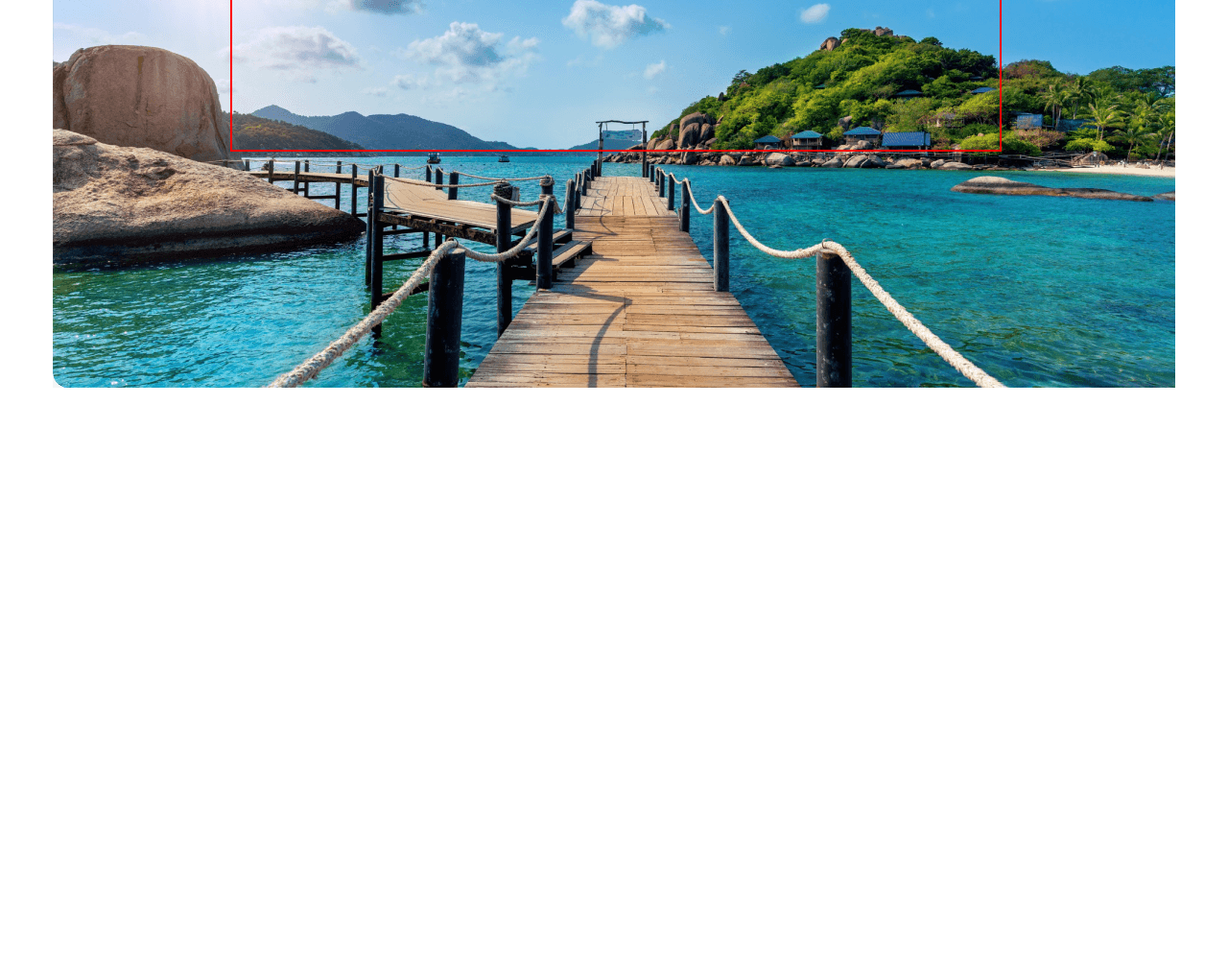
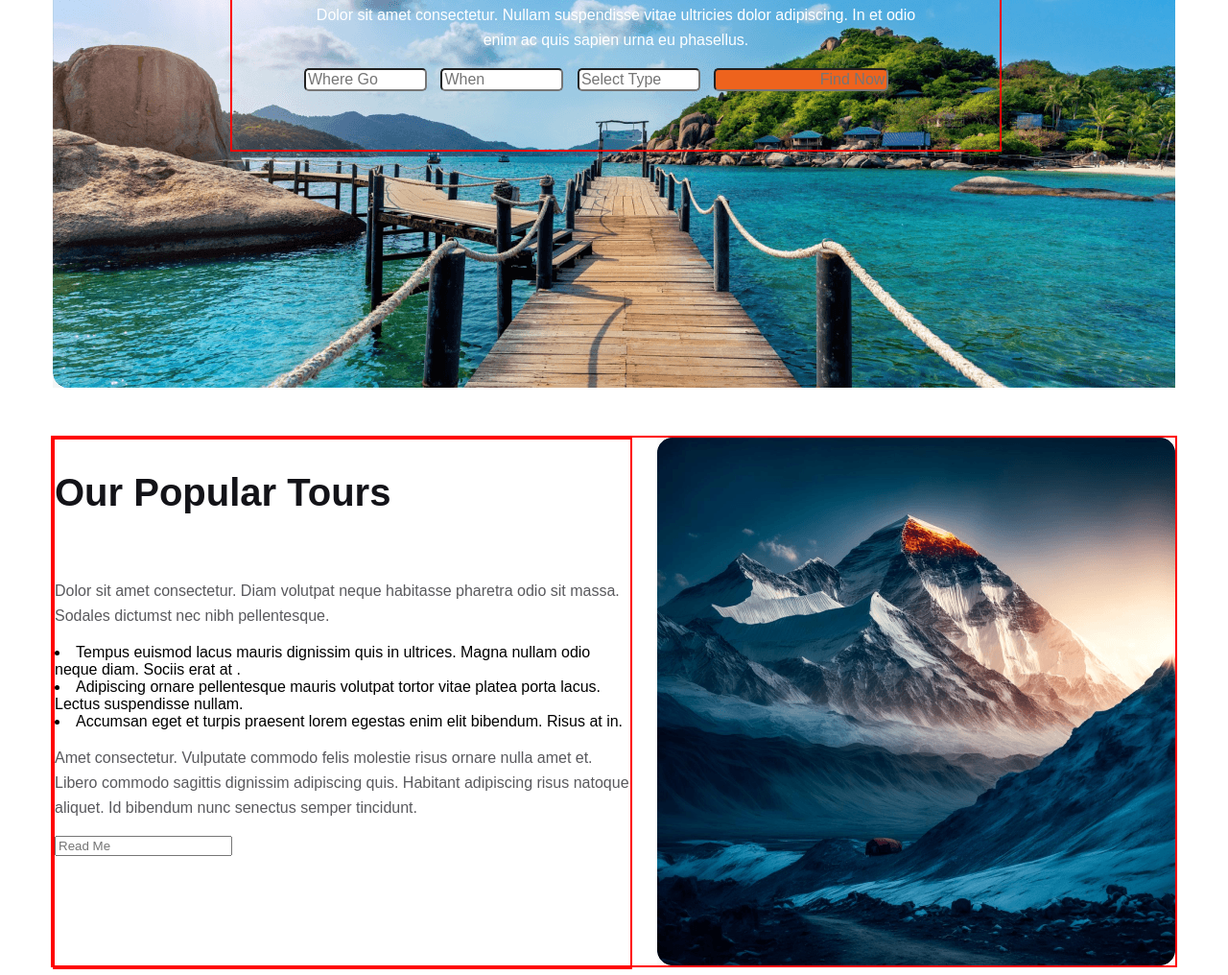
Before and after one commit to belal0124/B9assignment2_H, a plain HTML site: page index.html in a window 1280 px wide. Shown: the part 210-1226 px from the top of the page at 96% size. Before the commit the page ends 800 px from the top, so only its background shows below. Drawn offline with Linux system fonts and the light colour scheme.

Commit message:
I am trying

```diff
--- a/index.html
+++ b/index.html
@@ -25,27 +25,52 @@
             <a>Testimonial</a>
             <a>Blog</a>
             <a>Contact</a>
-
         </div>
     </nav>
-
     <!--nave bar end here -->
    </header>
-<section class="explore-section">
+<section class="banner-section">
     <div style="background: url(./Images/Group\ 13.png);width: 1170px; height: 500px;">
 
-        <div class="explore-container">
+        <div class="banner-container">
             <h1> Explore Your Travel</h1><br>
+            <p>Dolor sit amet consectetur. Nullam suspendisse vitae ultricies dolor adipiscing. In et odio<br> enim ac quis sapien urna eu phasellus. </p>
+            <input class="where"  type="text" name="where" placeholder="Where Go">
+            <input class="when" type="text" name="option" placeholder="When">
+            <input class="select" type="text" name="option" placeholder="Select Type">
+            <input class="find" type="text" name="button" placeholder="Find Now">
         </div>
+    </div>
+</section>
 
+<section class="popular-section">
+    <!-- <div style="background: url(./Images/Group\ 13.png);width: 550px; height: 500px;" >
+    </div> -->
+
+    <div>
+      <div class="popular-image">
+        <img src="./Images/Rectangle 4.png" alt="" width="540px" height="550px">
+      </div>
+
+        <div class="popular-container">
+            <h1> Our Popular Tours</h1><br>
+            <p>Dolor sit amet consectetur. Diam volutpat neque habitasse pharetra odio sit massa. Sodales dictumst nec nibh pellentesque. </p>
+            <li>Tempus euismod lacus mauris dignissim quis in ultrices. Magna nullam odio neque diam. Sociis erat at .</li>
+            <li>Adipiscing ornare pellentesque mauris volutpat tortor vitae platea porta lacus. Lectus suspendisse nullam.</li>
+            <li>Accumsan eget et turpis praesent lorem egestas enim elit bibendum. Risus at in.</li>
+            <p>Amet consectetur. Vulputate commodo felis molestie risus
+                ornare nulla amet et. Libero commodo sagittis dignissim adipiscing quis. Habitant adipiscing risus natoque aliquet. Id bibendum nunc senectus semper tincidunt. </p>
+
+
+            <input class="read-me" type="text" name="read-me" placeholder="Read Me">
+        </div>
 
     </div>
 
-
-
+    <!-- <div>
+        <div class="popular-image"></div>
+    </div> -->
 </section>
-
-
 
    <main>
 
--- a/styles/responsive.css
+++ b/styles/responsive.css
@@ -1,3 +1,3 @@
-@media screen and (max-width: 676px) {
+@media screen and (max-width: 660px) {
 
 }
--- a/styles/style.css
+++ b/styles/style.css
@@ -1,3 +1,6 @@
+@media screen and (max-width: 992px) {
+
+}
 @import url('https://fonts.googleapis.com/css2?family=Poppins:wght@400;500;600&display=swap');
 
 body {
@@ -58,13 +61,12 @@ body {
 
     .items-container a{
         text-decoration: none;
-
     }
     .good{
         color: #FF5400;
     }
 
-    .explore-section{
+    .banner-section{
 /* border: 2px solid red; */
 
         max-width: 1170px;
@@ -72,12 +74,132 @@ body {
         margin: 0 auto;
     }
 
-    .explore-container h1{
+    .banner-container {
         border: 2px solid red;
         width: 800px;
         height: 250px;
         align-items: center;
         margin-left: 185px;
-
+        justify-content: center;
 
     }
+    .banner-container p {
+        font-size: 16px;
+        font-weight: 400;
+        font-style: normal;
+        text-align: center;
+        line-height: 26px;
+        color: #FFF;
+        /* width: 676px; */
+        margin-top: auto;
+    }
+
+    .banner-container h1 {
+        font-size: 64px;
+        font-weight: 800;
+        font-style: normal;
+        text-align: center;
+        line-height: normal ;
+        color: #FFF;
+        /* width: 676px; */
+        margin-top: 5px;
+        margin-bottom: 0px;
+    }
+
+    .where {
+color: rgba(19, 19, 24, 0.50);
+text-align: left;
+font-size: 16px;
+font-style: normal;
+font-weight: 400;
+width: 120px;
+height: 18px;
+border-radius: 5px;
+background: #FFF;
+margin-left: 75px;
+
+    }
+
+    .when {
+        color: rgba(19, 19, 24, 0.50);
+        text-align: left;
+        font-size: 16px;
+        font-style: normal;
+        font-weight: 400;
+        width: 120px;
+        height: 18px;
+        border-radius: 5px;
+        background: #FFF;
+        margin-left: 10px;
+    }
+    .select {
+        color: rgba(19, 19, 24, 0.50);
+        text-align: left;
+        font-size: 16px;
+        font-style: normal;
+        font-weight: 400;
+        width: 120px;
+        height: 18px;
+        border-radius: 5px;
+        background: #FFF;
+        margin-left: 10px;
+    }
+
+    .find {
+        color: rgba(19, 19, 24, 0.50);
+        text-align: right;
+        font-size: 16px;
+        font-style: normal;
+        font-weight: 400;
+        width: 174px;
+        height: 18px;
+        border-radius: 5px;
+        background-color: #ee631d;
+        margin-left: 10px;
+    }
+
+    .popular-section{
+        border: 2px solid red;
+        max-width: 1170px;
+        height: 550px;
+        margin: 0 auto;
+        margin-top: 50px;
+            }
+
+    .popular-container {
+        border: 2px solid red;
+        width: 600px;
+        height: 550px;
+        /* align-items: center; */
+        /* margin-left: 0px;  */
+        float: left;
+        /* justify-content: center;  */
+
+        }
+
+    .popular-container h1{
+        color: #131318;
+        font-size: 40px;
+        font-style: normal;
+        font-weight: 800;
+        text-align: left;
+        line-height: normal;
+    }
+    .popular-container p{
+        color: rgba(19, 19, 24, 0.70);
+        font-size: 16px;
+        font-weight: 400;
+        font-style: normal;
+        line-height: 26px;
+        display: flex;
+    }
+    .popular-image {
+                /* border: 2px solid red; */
+                width: 540px;
+                height: 550px;
+                /* align-items: center; */
+                /* margin-left: 610px;  */
+                /* justify-content: center;  */
+                   /* display: inline; */
+                   float: right;
+            }
```
